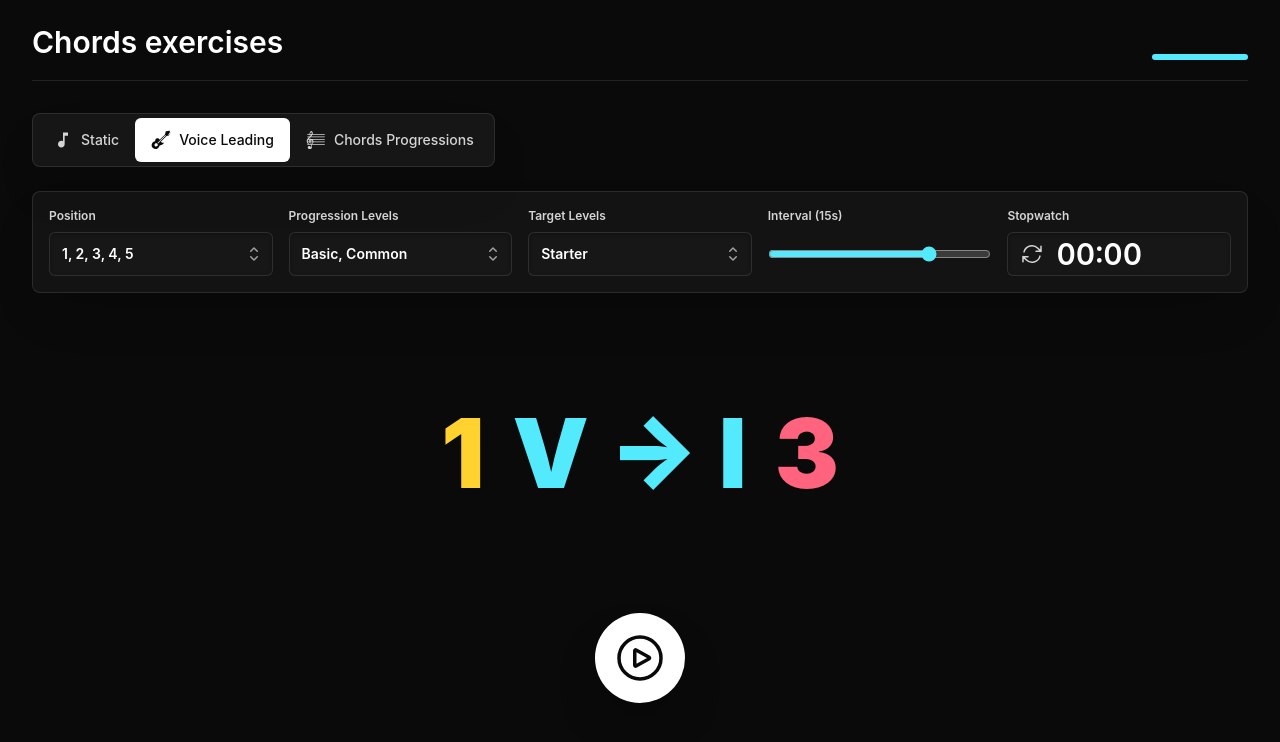
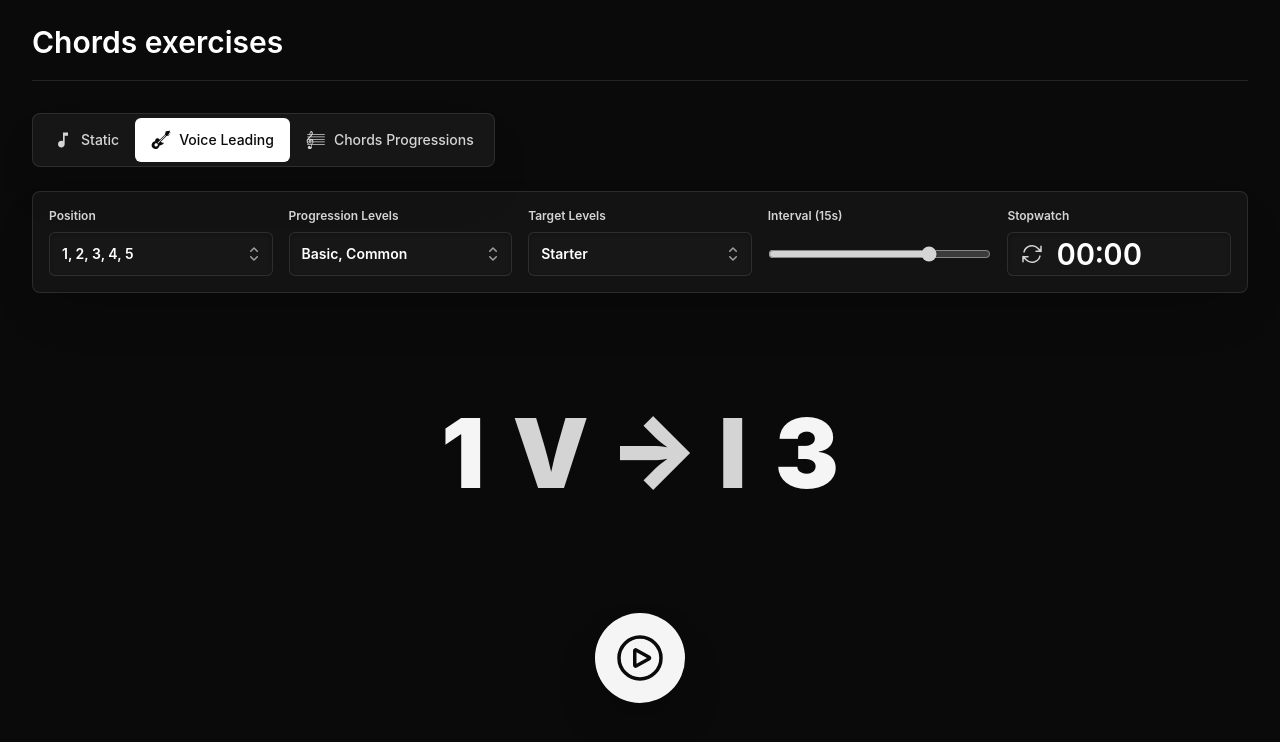
Before and after one commit to Nicoowr/chords-exercises, a Next.js app: page / in a window 1280 px wide. Shown: the top 742 px of the page. Built offline with nearby package versions, Linux system fonts and the light colour scheme.

Commit message:
Tone down UI colors

```diff
--- a/src/components/App.tsx
+++ b/src/components/App.tsx
@@ -24,7 +24,7 @@ export const App = () => {
             type="button"
             role="tab"
             aria-selected={activeTab === "static"}
-            className={`flex items-center justify-center rounded-md px-4 py-3 text-sm font-medium transition focus:ring-2 focus:ring-cyan-300 focus:outline-none ${
+            className={`flex items-center justify-center rounded-md px-4 py-3 text-sm font-medium transition focus:ring-2 focus:ring-neutral-400 focus:outline-none ${
               activeTab === "static"
                 ? "bg-white text-neutral-950"
                 : "text-neutral-300 hover:bg-white/10 hover:text-white"
@@ -38,7 +38,7 @@ export const App = () => {
             type="button"
             role="tab"
             aria-selected={activeTab === "voice-leading"}
-            className={`flex items-center justify-center rounded-md px-4 py-3 text-sm font-medium transition focus:ring-2 focus:ring-cyan-300 focus:outline-none ${
+            className={`flex items-center justify-center rounded-md px-4 py-3 text-sm font-medium transition focus:ring-2 focus:ring-neutral-400 focus:outline-none ${
               activeTab === "voice-leading"
                 ? "bg-white text-neutral-950"
                 : "text-neutral-300 hover:bg-white/10 hover:text-white"
@@ -52,7 +52,7 @@ export const App = () => {
             type="button"
             role="tab"
             aria-selected={activeTab === "progressions"}
-            className={`flex items-center justify-center rounded-md px-4 py-3 text-sm font-medium transition focus:ring-2 focus:ring-cyan-300 focus:outline-none ${
+            className={`flex items-center justify-center rounded-md px-4 py-3 text-sm font-medium transition focus:ring-2 focus:ring-neutral-400 focus:outline-none ${
               activeTab === "progressions"
                 ? "bg-white text-neutral-950"
                 : "text-neutral-300 hover:bg-white/10 hover:text-white"
--- a/src/components/ChordAndNoteDegree.tsx
+++ b/src/components/ChordAndNoteDegree.tsx
@@ -11,12 +11,12 @@ type Props = {
 };
 
 const chordColorMapping: { [chord in Chord]: string } = {
-  I: "text-rose-400",
-  ii: "text-sky-500",
-  iii: "text-emerald-400",
-  IV: "text-amber-300",
-  V: "text-orange-300",
-  vi: "text-violet-400",
+  I: "text-neutral-100",
+  ii: "text-neutral-300",
+  iii: "text-neutral-400",
+  IV: "text-neutral-200",
+  V: "text-neutral-300",
+  vi: "text-neutral-400",
 };
 
 const colorChordProgression = (chordsProgression: ChordsProgression) => {
@@ -41,8 +41,10 @@ export const ChordAndNoteDegree = ({
   return (
     <div className="flex min-h-80 flex-col items-center justify-center gap-12 px-2 py-10">
       <h1 className="text-center text-5xl font-black tracking-normal text-white sm:text-7xl lg:text-8xl">
-        {position && <span className="text-amber-300">{position} </span>}
-        {chordDegree && <span className="text-rose-400">{chordDegree} </span>}
+        {position && <span className="text-neutral-100">{position} </span>}
+        {chordDegree && (
+          <span className="text-neutral-300">{chordDegree} </span>
+        )}
         {noteDegree && <span>{noteDegree} </span>}
         {chordsProgression && colorChordProgression(chordsProgression)}
       </h1>
--- a/src/components/IntervalSlider.tsx
+++ b/src/components/IntervalSlider.tsx
@@ -21,7 +21,7 @@ export const IntervalSlider = ({
       </label>
       <input
         type="range"
-        className="h-11 w-full cursor-pointer accent-cyan-300"
+        className="h-11 w-full cursor-pointer accent-neutral-300"
         value={intervalInS}
         min={min}
         max={max}
--- a/src/components/PlayPauseExercise.tsx
+++ b/src/components/PlayPauseExercise.tsx
@@ -13,7 +13,7 @@ const PlayPauseExercise = memo(
         <button
           type="button"
           aria-label={isPaused ? "Start exercise" : "Pause exercise"}
-          className="rounded-full border border-white/15 bg-white px-4 py-4 text-neutral-950 shadow-2xl shadow-black/30 transition hover:-translate-y-0.5 hover:bg-cyan-200 focus:ring-2 focus:ring-cyan-300 focus:ring-offset-2 focus:ring-offset-neutral-950 focus:outline-none"
+          className="rounded-full border border-white/15 bg-neutral-100 px-4 py-4 text-neutral-950 shadow-2xl shadow-black/30 transition hover:-translate-y-0.5 hover:bg-white focus:ring-2 focus:ring-neutral-400 focus:ring-offset-2 focus:ring-offset-neutral-950 focus:outline-none"
           onClick={startStopPermutation}
         >
           {isPaused ? (
--- a/src/components/Stopwatch.tsx
+++ b/src/components/Stopwatch.tsx
@@ -35,7 +35,7 @@ export const Stopwatch = ({ isPaused }: Props) => {
         <button
           type="button"
           aria-label="Reset stopwatch"
-          className="rounded-md text-neutral-300 transition hover:text-cyan-300 focus:ring-2 focus:ring-cyan-300 focus:outline-none"
+          className="rounded-md text-neutral-300 transition hover:text-white focus:ring-2 focus:ring-neutral-400 focus:outline-none"
           onClick={resetStopwatch}
         >
           <ArrowPathIcon className="h-6 w-6" />
--- a/src/components/Title.tsx
+++ b/src/components/Title.tsx
@@ -1,10 +1,9 @@
 export const Title = () => {
   return (
-    <header className="flex items-end justify-between border-b border-white/10 pb-5">
+    <header className="border-b border-white/10 pb-5">
       <h1 className="text-3xl font-semibold tracking-normal text-white">
         Chords exercises
       </h1>
-      <div className="hidden h-1.5 w-24 rounded-full bg-cyan-300 sm:block" />
     </header>
   );
 };
--- a/src/components/VoiceLeadingPrompt.tsx
+++ b/src/components/VoiceLeadingPrompt.tsx
@@ -19,11 +19,11 @@ export const VoiceLeadingPrompt = ({
   return (
     <div className="flex min-h-80 flex-col items-center justify-center px-2 py-10">
       <h1 className="flex flex-wrap items-baseline justify-center gap-x-7 gap-y-4 text-center text-5xl font-black tracking-normal text-white sm:text-7xl lg:text-8xl">
-        <span className="text-amber-300">{position}</span>
-        <span className="[text-wrap:balance] text-cyan-300">
+        <span className="text-neutral-100">{position}</span>
+        <span className="[text-wrap:balance] text-neutral-300">
           {formatVoiceLeadingProgression(progression)}
         </span>
-        <span className="text-rose-400">{target.label}</span>
+        <span className="text-neutral-100">{target.label}</span>
       </h1>
     </div>
   );
--- a/src/components/lib/MultiSelectField.tsx
+++ b/src/components/lib/MultiSelectField.tsx
@@ -27,7 +27,7 @@ export function MultiSelectField<T extends string>({
       )}
       <Listbox value={selectedValues} onChange={onChange} multiple>
         <div className="relative">
-          <Listbox.Button className="relative h-11 w-full cursor-default rounded-md border border-white/10 bg-neutral-900 px-3 py-2 pr-10 text-left shadow-inner shadow-black/20 transition hover:border-white/20 focus:outline-none focus-visible:ring-2 focus-visible:ring-cyan-300">
+          <Listbox.Button className="relative h-11 w-full cursor-default rounded-md border border-white/10 bg-neutral-900 px-3 py-2 pr-10 text-left shadow-inner shadow-black/20 transition hover:border-white/20 focus:outline-none focus-visible:ring-2 focus-visible:ring-neutral-400">
             <span className="block truncate text-sm font-semibold text-white">
               {selectedValues.map((value) => value).join(", ")}
             </span>
@@ -56,7 +56,7 @@ export function MultiSelectField<T extends string>({
                   className={({ active }) =>
                     `relative cursor-default py-2 pr-4 pl-10 select-none ${
                       active
-                        ? "bg-cyan-300 text-neutral-950"
+                        ? "bg-neutral-200 text-neutral-950"
                         : "text-neutral-200"
                     }`
                   }
@@ -71,7 +71,7 @@ export function MultiSelectField<T extends string>({
                         {option}
                       </span>
                       {selected ? (
-                        <span className="absolute inset-y-0 left-0 flex items-center pl-3 text-cyan-300">
+                        <span className="absolute inset-y-0 left-0 flex items-center pl-3 text-neutral-300">
                           <CheckIcon className="h-5 w-5" aria-hidden="true" />
                         </span>
                       ) : null}
```
